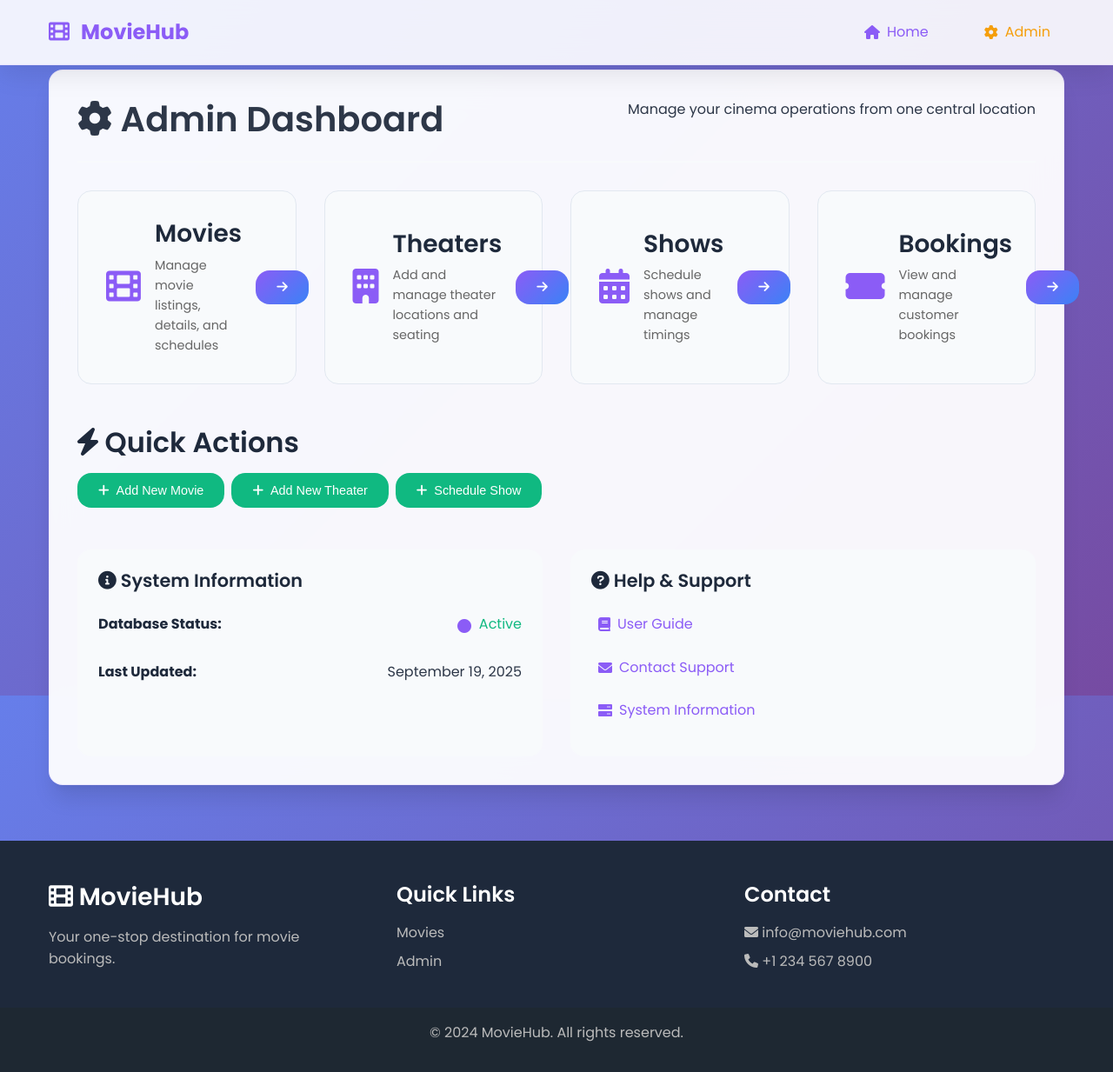
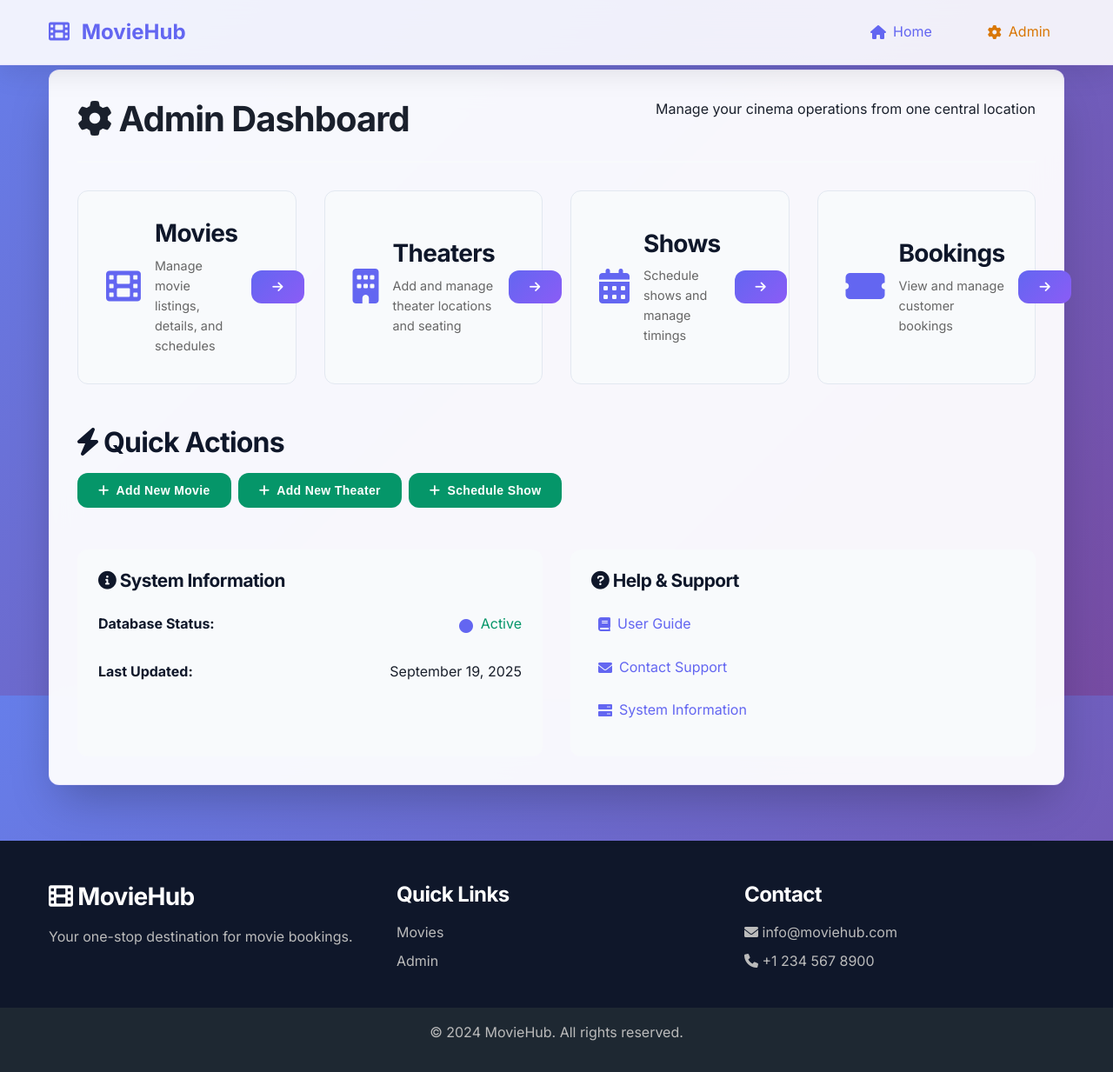
Before and after one commit to sahil-25-s/DBMS_CP, a Flask app: page /admin in a window 1280 px wide. Shown: the whole page at 87% size. Run offline with Flask 3, Linux system fonts and the light colour scheme.

Commit message:
Update typography and color scheme; switch to Inter font, adjust variable colors, and enhance button styles for improved UI consistency

```diff
--- a/static/css/style.css
+++ b/static/css/style.css
@@ -1,4 +1,4 @@
-@import url('https://fonts.googleapis.com/css2?family=Poppins:wght@300;400;500;600;700&display=swap');
+@import url('https://fonts.googleapis.com/css2?family=Inter:wght@300;400;500;600;700;800&display=swap');
 
 * {
     margin: 0;
@@ -12,40 +12,42 @@ html {
 }
 
 body {
-    font-family: 'Poppins', sans-serif;
+    font-family: 'Inter', -apple-system, BlinkMacSystemFont, sans-serif;
     line-height: 1.6;
-    color: #2d3748;
+    color: #1a202c;
     background: linear-gradient(135deg, #667eea 0%, #764ba2 100%);
     background-attachment: fixed;
     min-height: 100vh;
+    font-feature-settings: 'cv02', 'cv03', 'cv04', 'cv11';
 }
 
 /* ===== VARIABLES ===== */
 :root {
-    --primary-color: #8b5cf6;
-    --primary-dark: #7c3aed;
-    --secondary-color: #1e293b;
+    --primary-color: #6366f1;
+    --primary-dark: #4f46e5;
+    --secondary-color: #0f172a;
     --accent-color: #f59e0b;
-    --success-color: #10b981;
-    --danger-color: #ef4444;
-    --warning-color: #f59e0b;
-    --info-color: #3b82f6;
+    --success-color: #059669;
+    --danger-color: #dc2626;
+    --warning-color: #d97706;
+    --info-color: #0284c7;
     --light-color: #f8fafc;
-    --dark-color: #0f172a;
+    --dark-color: #020617;
     --border-color: #e2e8f0;
-    --shadow: 0 4px 6px -1px rgba(0, 0, 0, 0.1), 0 2px 4px -1px rgba(0, 0, 0, 0.06);
-    --shadow-lg: 0 20px 25px -5px rgba(0, 0, 0, 0.1), 0 10px 10px -5px rgba(0, 0, 0, 0.04);
-    --border-radius: 16px;
-    --transition: all 0.3s cubic-bezier(0.4, 0, 0.2, 1);
-    --gradient-primary: linear-gradient(135deg, #8b5cf6 0%, #3b82f6 100%);
-    --gradient-secondary: linear-gradient(135deg, #f093fb 0%, #f5576c 100%);
+    --shadow: 0 1px 3px 0 rgba(0, 0, 0, 0.1), 0 1px 2px 0 rgba(0, 0, 0, 0.06);
+    --shadow-lg: 0 25px 50px -12px rgba(0, 0, 0, 0.25);
+    --border-radius: 12px;
+    --transition: all 0.2s cubic-bezier(0.4, 0, 0.2, 1);
+    --gradient-primary: linear-gradient(135deg, #6366f1 0%, #8b5cf6 100%);
+    --gradient-secondary: linear-gradient(135deg, #ec4899 0%, #8b5cf6 100%);
 }
 
 /* ===== TYPOGRAPHY ===== */
 h1, h2, h3, h4, h5, h6 {
     margin-bottom: 0.5rem;
-    font-weight: 600;
+    font-weight: 700;
     line-height: 1.2;
+    letter-spacing: -0.025em;
 }
 
 h1 { font-size: 2.5rem; }
@@ -149,13 +151,14 @@ a:hover {
     padding: 0.75rem 1.5rem;
     border: none;
     border-radius: var(--border-radius);
-    font-size: 0.9rem;
-    font-weight: 500;
+    font-size: 0.875rem;
+    font-weight: 600;
     text-decoration: none;
     cursor: pointer;
     transition: var(--transition);
     text-align: center;
     white-space: nowrap;
+    letter-spacing: 0.025em;
 }
 
 .btn-primary {
@@ -360,13 +363,13 @@ a:hover {
 }
 
 .movie-card {
-    background: rgba(255, 255, 255, 0.95);
-    backdrop-filter: blur(10px);
-    border-radius: var(--border-radius);
-    box-shadow: var(--shadow);
+    background: rgba(255, 255, 255, 0.98);
+    backdrop-filter: blur(16px);
+    border-radius: var(--border-radius);
+    box-shadow: 0 4px 6px -1px rgba(0, 0, 0, 0.1);
     overflow: hidden;
     transition: var(--transition);
-    border: 1px solid rgba(255, 255, 255, 0.3);
+    border: 1px solid rgba(255, 255, 255, 0.2);
     position: relative;
 }
 
@@ -388,8 +391,8 @@ a:hover {
 }
 
 .movie-card:hover {
-    transform: translateY(-8px) scale(1.02);
-    box-shadow: var(--shadow-lg);
+    transform: translateY(-4px);
+    box-shadow: 0 20px 25px -5px rgba(0, 0, 0, 0.1), 0 10px 10px -5px rgba(0, 0, 0, 0.04);
     border-color: var(--primary-color);
 }
 
```
